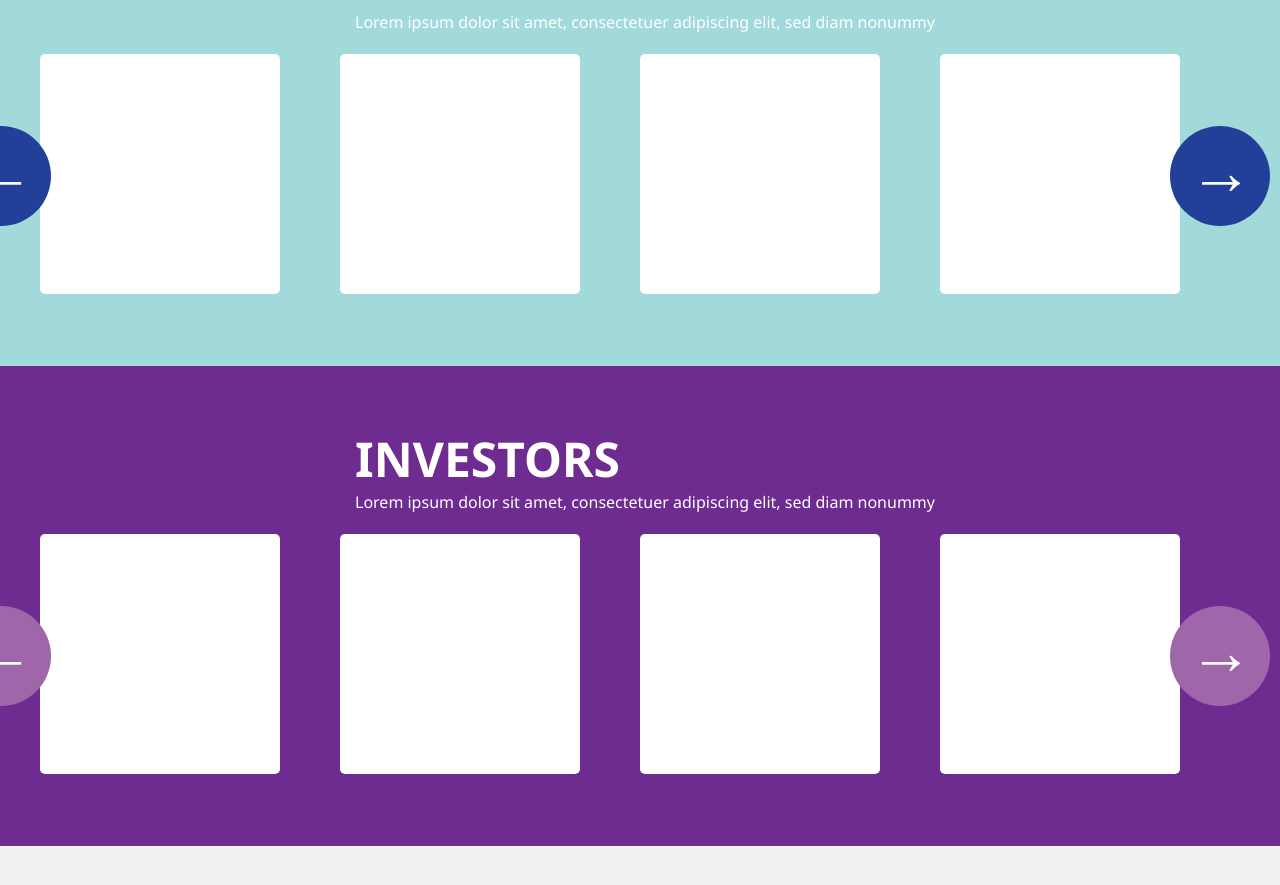
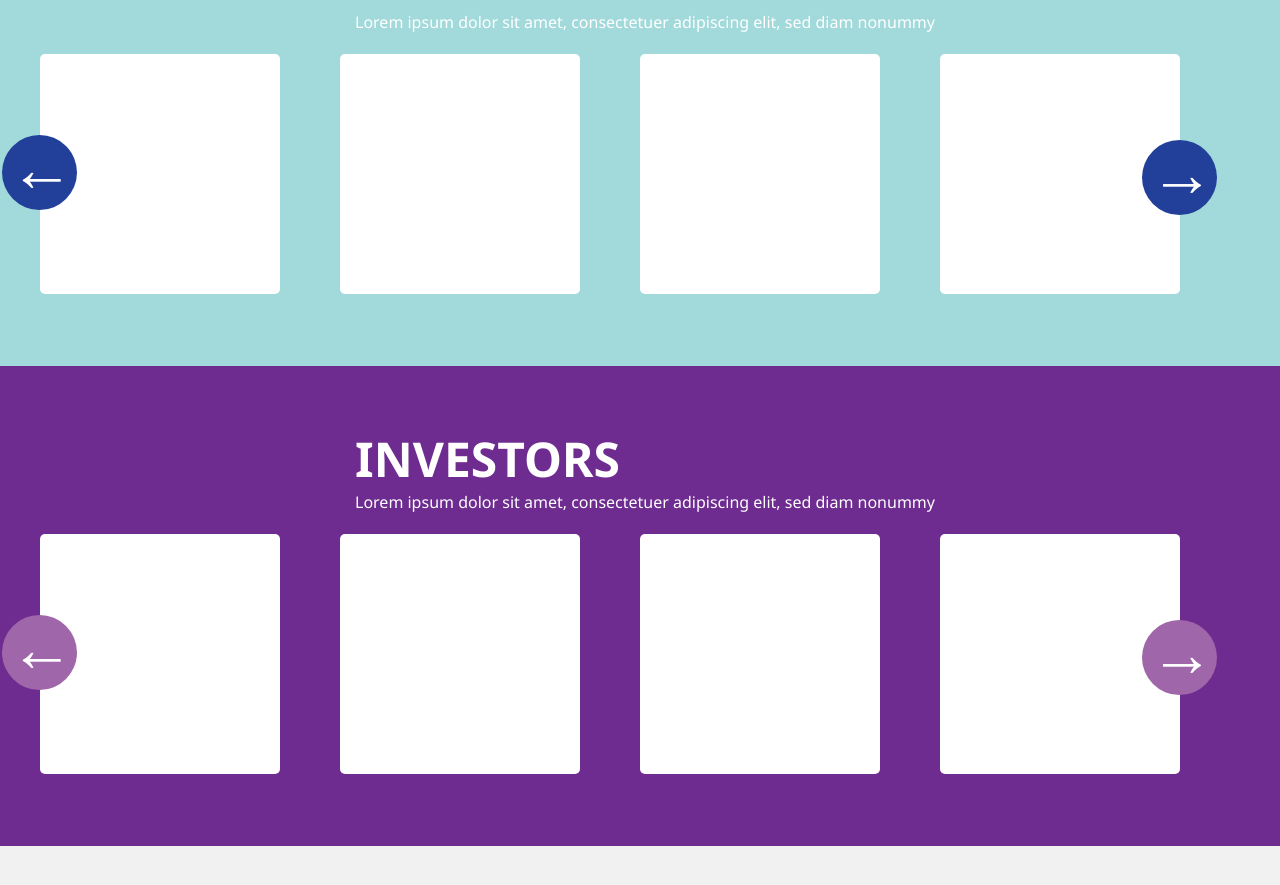
Before and after one commit to FinNexus/finnexus-ui, a Next.js app: page / in a window 1280 px wide. Shown: the part 3154-4039 px from the top of the page. Built offline with nearby package versions, Linux system fonts and the light colour scheme.

Commit message:
adjust icon size

```diff
--- a/components/arrow.js
+++ b/components/arrow.js
@@ -24,11 +24,11 @@ export default function ArrowComponent(props) {
                         margin-left: 6px;
                         color: white;`;
     } else if (props.size === 'large') {
-        width = height = "100px";
+        width = height = "75px";
         innerStyle = `display: inline-block;
-                        margin-top: 0px;
+                        margin-top: -12px;
                         font-size: 4rem;
-                        margin-left: 19px;
+                        margin-left: 8px;
                         color: white;`
     }
 
--- a/pages/index.js
+++ b/pages/index.js
@@ -116,23 +116,23 @@ export default function Home() {
           <div className={styles.picSliderContainer}>
             <div className={styles.picSliderTextBox}><div style={{ width: "25%" }}></div><div><p className={styles.picSliderTextHeader}>INVESTORS</p><p className={styles.picSliderTextContent}>Lorem ipsum dolor sit amet, consectetuer adipiscing elit, sed diam nonummy</p></div></div>
             <div className={styles.picSlider}>
-              <span><ArrowComponent right="96%" bottom="80px" size="large" glyphDir="left" glyphColor="blue" /></span>
+              <span><ArrowComponent right="94%" bottom="96px" size="large" glyphDir="left" glyphColor="blue" /></span>
               <div className={styles.picSliderBox}></div>
               <div className={styles.picSliderBox}></div>
               <div className={styles.picSliderBox}></div>
               <div className={styles.picSliderBox}></div>
-              <span><ArrowComponent right="10px" bottom="80px" size="large" glyphDir="right" glyphColor="blue" /></span>
+              <span><ArrowComponent right="63px" bottom="91px" size="large" glyphDir="right" glyphColor="blue" /></span>
             </div>
           </div>
           <div className={styles.picSliderContainer}>
             <div className={styles.picSliderTextBox}><div style={{ width: "25%" }}></div><div><p className={styles.picSliderTextHeader}>INVESTORS</p><p className={styles.picSliderTextContent}>Lorem ipsum dolor sit amet, consectetuer adipiscing elit, sed diam nonummy</p></div></div>
             <div className={styles.picSlider}>
-              <span><ArrowComponent right="96%" bottom="80px" size="large" glyphDir="left" glyphColor="lightpink" /></span>
+              <span><ArrowComponent right="94%" bottom="96px" size="large" glyphDir="left" glyphColor="lightpink" /></span>
               <div className={styles.picSliderBox}></div>
               <div className={styles.picSliderBox}></div>
               <div className={styles.picSliderBox}></div>
               <div className={styles.picSliderBox}></div>
-              <span><ArrowComponent right="10px" bottom="80px" size="large" glyphDir="right" glyphColor="lightpink" /></span>
+              <span><ArrowComponent right="63px" bottom="91px" size="large" glyphDir="right" glyphColor="lightpink" /></span>
             </div>
           </div>
         </div>
```
